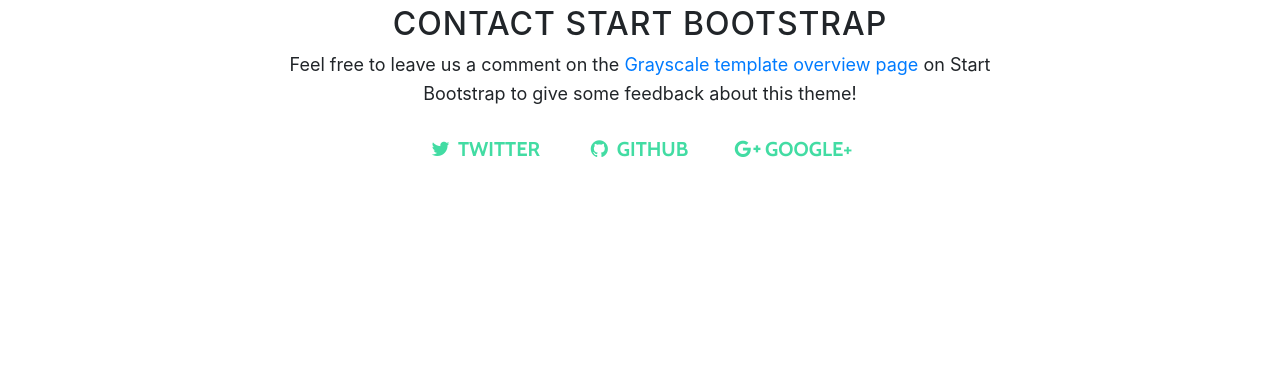
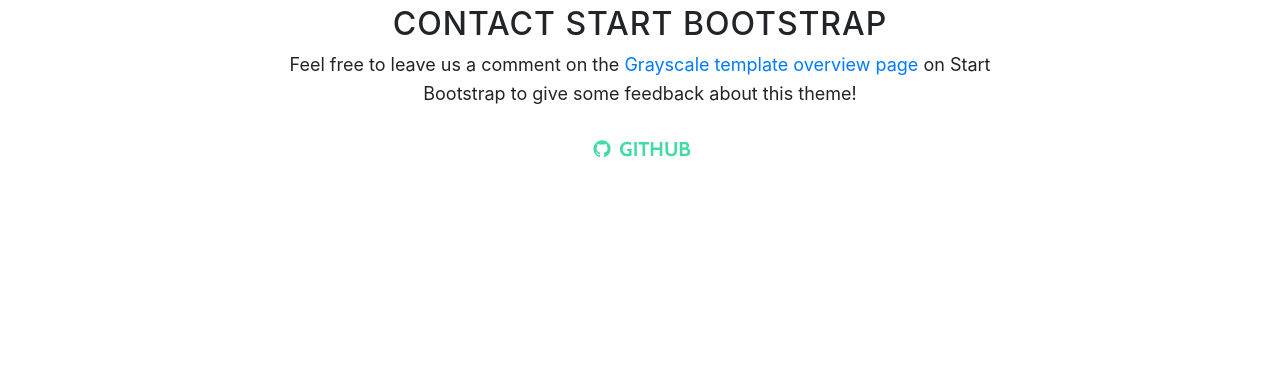
Before and after one commit to cen4010-s2018-g06/Group-6, a website with bundled scripts: page index.html in a window 1280 px wide. Shown: the part 2160-2527 px from the top of the page. Built offline with nearby package versions, Linux system fonts and the light colour scheme.

Commit message:
Deleted Stuff
Twitter and Google + was deleted

```diff
--- a/index.html
+++ b/index.html
@@ -104,21 +104,9 @@
               on Start Bootstrap to give some feedback about this theme!</p>
             <ul class="list-inline banner-social-buttons">
               <li class="list-inline-item">
-                <a href="https://twitter.com/SBootstrap" class="btn btn-default btn-lg">
-                  <i class="fa fa-twitter fa-fw"></i>
-                  <span class="network-name">Twitter</span>
-                </a>
-              </li>
-              <li class="list-inline-item">
                 <a href="https://github.com/BlackrockDigital/startbootstrap" class="btn btn-default btn-lg">
                   <i class="fa fa-github fa-fw"></i>
                   <span class="network-name">Github</span>
-                </a>
-              </li>
-              <li class="list-inline-item">
-                <a href="https://plus.google.com/+Startbootstrap/posts" class="btn btn-default btn-lg">
-                  <i class="fa fa-google-plus fa-fw"></i>
-                  <span class="network-name">Google+</span>
                 </a>
               </li>
             </ul>
```
